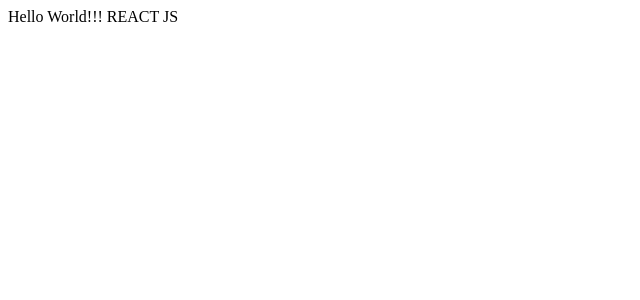
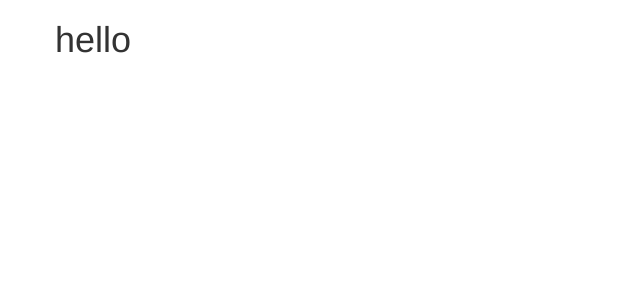
Before and after one commit to hikuley/reactjs-basics, a React app: page / in a window 1280 px wide. Shown: the top 300 px of the page, without its empty margins (0-640 px from the left). Built offline with nearby package versions, Linux system fonts and the light colour scheme.

Commit message:
hello world

```diff
--- a/index.html
+++ b/index.html
@@ -4,6 +4,8 @@
 <head>
     <meta charset="UTF-8">
     <title>React App</title>
+    <!-- Latest compiled and minified CSS -->
+    <link rel="stylesheet" href="https://maxcdn.bootstrapcdn.com/bootstrap/3.3.7/css/bootstrap.min.css" integrity="sha384-BVYiiSIFeK1dGmJRAkycuHAHRg32OmUcww7on3RYdg4Va+PmSTsz/K68vbdEjh4u" crossorigin="anonymous">
 </head>
 
 <body>
--- a/App.jsx
+++ b/src/app/App.js
@@ -3,8 +3,10 @@
 class App extends React.Component {
     render() {
         return (
-            <div>
-                Hello World!!! REACT JS
+            <div className="container">
+                <div className="row">
+                    <h1>hello</h1>
+                </div>
             </div>
         );
     }
--- a/main.js
+++ b/src/app/main.js
@@ -1,5 +1,5 @@
 import React from 'react';
 import ReactDOM from 'react-dom';
-import App from './App.jsx';
+import App from './App.js';
 
 ReactDOM.render(<App />, document.getElementById('app'));
--- a/webpack.config.js
+++ b/webpack.config.js
@@ -4,10 +4,10 @@
 
 
 var config = {
-    entry: './main.js',
+    entry: './src/app/main.js',
 
     output: {
-        path:'./',
+        path: './',
         filename: 'bundle.js'
     },
 
```
Also changed, not shown: src/app/companents/Header.js (added, +9 -0 lines).
